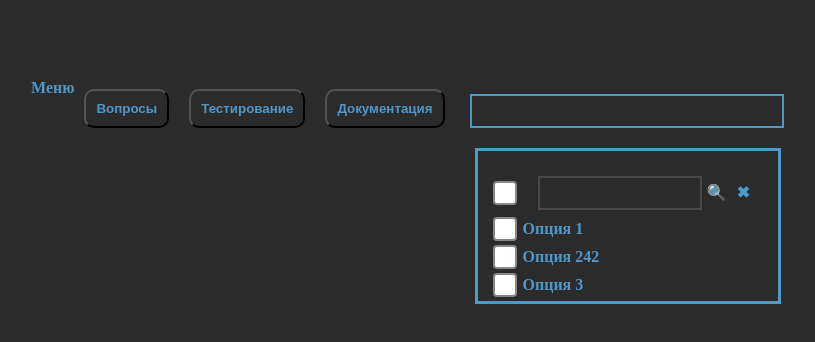
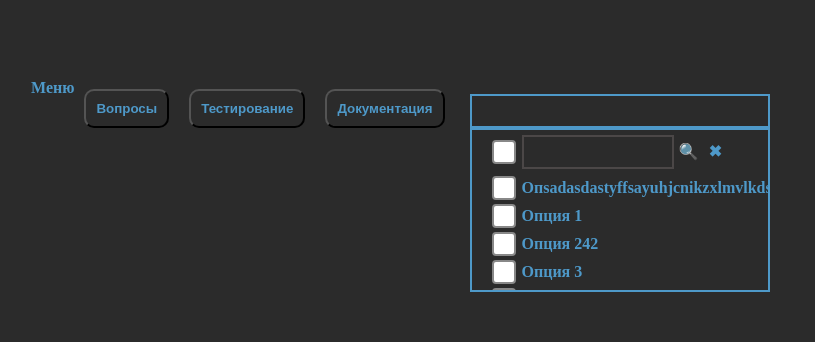
Before and after one commit to CyrillUv/generatorQuestion, an Angular app: page / in a window 1280 px wide. Both pictures are taken after a click on the element 780 px from the left and 111 px from the top of the page. Shown: the top 342 px of the page, without its empty margins (176-991 px from the left). Built offline with nearby package versions, Linux system fonts and the light colour scheme.

Commit message:
Custom multiselect готов!

```diff
--- a/src/app/components/custom/multi-select/multi-select.component.html
+++ b/src/app/components/custom/multi-select/multi-select.component.html
@@ -1,47 +1,62 @@
-<div class="multi-select" (focus)="this.openSelect()">
-  <div class="multi-select--field" tabindex="0" (click)="this.openSelect()">
+<div
+  class="multi-select"
+  [class.multi-select__inactive]="!activeSelect"
+  (focus)="this.openSelect()"
+>
+  <div
+    class="multi-select__field"
+    [class.multi-select__field__inactive]="!activeSelect"
+    tabindex="0"
+    (click)="this.openSelect()"
+  >
     {{ selectedOptions }}
   </div>
+  <label
+    *ngIf="!activeSelect"
+    class="multi-select--remove"
+    (click)="removeOptions()"
+    >✖</label
+  >
 
-  <main class="multi-select--select" *ngIf="activeSelect">
-    <div class="multi-select--select--search">
+  <main class="multi-select__select" *ngIf="activeSelect">
+    <div class="multi-select__select__search">
       <input
         id="id"
         type="checkbox"
-        class="multi-select--select--checkbox"
+        class="multi-select__select__checkbox"
         [checked]="allSelect"
         (click)="allOptions()"
       />
-      <label class="multi-select--select--checkbox-label" for="id"></label>
+      <label class="multi-select__select__checkbox-label" for="id"></label>
       <input
-        class="multi-select--select--search--field"
+        class="multi-select__select__search__field"
         [(ngModel)]="searchField"
         (keyup.enter)="filterOptions()"
       />
       <label
-        class="multi-select--select--search--filter-button"
+        class="multi-select__select__search__filter-button"
         (click)="filterOptions()"
         >🔍</label
       >
       <label
-        class="multi-select--select--search--exit"
+        class="multi-select__select__search__exit"
         (click)="removeOptions()"
         >✖</label
       >
     </div>
     <div
-      class="multi-select--select--option"
+      class="multi-select__select__option"
       *ngFor="let option of searchOptions"
     >
       <input
         id="{{ option }}"
         type="checkbox"
         [checked]="selectedOptions.includes(option)"
-        class="multi-select--select--checkbox"
+        class="multi-select__select__checkbox"
         [value]="option"
         (click)="addOption(option)"
       />
-      <label class="multi-select--select--checkbox-label" for="{{ option }}">
+      <label class="multi-select__select__checkbox-label" for="{{ option }}">
         {{ option }}</label
       >
     </div>
--- a/src/app/components/custom/multi-select/multi-select.component.scss
+++ b/src/app/components/custom/multi-select/multi-select.component.scss
@@ -1,30 +1,44 @@
-.multi-select{
+.multi-select {
   width: 300px;
+  margin: 15px 0 0 15px;
 
-  &--select{
-    margin:20px;
-    width: 100%;
-    border: #4e99c9 3px solid;
+  &__active {
+    display: block;
+  }
+
+  &__inactive {
+    display: flex;
+
+  }
+
+  &--remove {
+    width: 0;
+    cursor: pointer;
+    transform: translate(-23px, 5px);
+  }
+
+  &__select {
+
+    border: #4e99c9 2px solid;
     height: 150px;
     overflow: auto;
     overflow-x: hidden;
+    padding: 5px;
     scrollbar-width: thin;
 
-  &--search{
-    width: 100%;
-    margin: 10px;
+    &__search {
+      margin: 0 0 0 10px;
 
-    &--filter-button,&--exit{
+      &__filter-button, &__exit {
         cursor: pointer;
         margin: 5px;
       }
 
-    &--field{
+      &__field {
         padding: 5px;
-      margin:15px 0 0 15px;
+
         background: #2b2b2b;
         color: #4e99c9;
-      transition: height 0.2s;
         overflow: hidden;
         min-height: 20px;
         width: 50%;
@@ -32,15 +46,19 @@
         border: 2px solid #4b4747;
       }
     }
-    &--checkbox {
+
+    &__checkbox {
       display: none;
     }
 
-    &--option{
-      margin:10px;
+    &__option {
+      margin: 10px;
+      white-space: nowrap;
+      text-overflow:ellipsis ;
     }
+
     /* Стиль для метки, которая будет выглядеть как чекбокс */
-    &--checkbox-label {
+    &__checkbox-label {
       padding-top: 8px;
       position: relative;
       padding-left: 35px;
@@ -48,7 +66,7 @@
       user-select: none; /* предотвращает выделение текста */
       /* Создаем квадратный элемент, который будет имитировать чекбокс */
       &:before {
-        margin:5px;
+        margin: 5px;
         content: "";
         position: absolute;
         left: 0;
@@ -63,15 +81,14 @@
     }
 
 
-
     /* Стили для активированного состояния */
-    &--checkbox:checked + &--checkbox-label:before {
+    &__checkbox:checked + &__checkbox-label:before {
       background-color: #4e99c9; /* Цвет фона при активации */
       border-color: #0080ff; /* Цвет границы при активации */
     }
 
     /* Стили для галочки */
-    &--checkbox-label:after {
+    &__checkbox-label:after {
       content: "";
       position: absolute;
       left: 13px;
@@ -86,29 +103,30 @@
     }
 
     /* Показать галочку при активации чекбокса */
-    &--checkbox:checked + &--checkbox-label:after {
+    &__checkbox:checked + &__checkbox-label:after {
       opacity: 1; /* Показать галочку при активации */
-    }}
+    }
+  }
 
-  &--field{
+  &__field {
     padding: 5px;
-    margin:15px 0 0 15px;
     background: #2b2b2b;
     color: #4e99c9;
     transition: height 0.2s;
     overflow: hidden;
     min-height: 20px;
-    width: 100%;
+    cursor: pointer;
     will-change: auto;
     border: 2px solid #4b4747;
+    text-overflow: ellipsis;
+    &__inactive{
+      width: 100%;
     }
- &--field{
-    cursor: pointer;
   }
 
-  &--field:focus{
+
+  &__field:focus {
     border: 2px solid #4e99c9;
-    outline:none;
   }
 
 }
--- a/src/app/components/custom/multi-select/multi-select.component.ts
+++ b/src/app/components/custom/multi-select/multi-select.component.ts
@@ -11,6 +11,7 @@ import { FormsModule } from '@angular/forms';
 })
 export class MultiSelectComponent {
   public options: string[] = [
+    'Опsadasdastyffsayuhjcnikzxlmvlkdszvsdfasl;kndfhbytgyuajp;adsvkmjnhzxcция8',
     'Опция 1',
     'Опция 242',
     'Опция 3',
@@ -54,14 +55,14 @@ export class MultiSelectComponent {
       return;
     }
     this.searchOptions = this.options.filter(
-      (el) => el.toLowerCase().indexOf(this.searchField.toLowerCase()) > -1,
+      (el) =>
+        el.toLowerCase().indexOf(this.searchField.toLowerCase().trim()) > -1,
     );
   }
 
   public removeOptions() {
     this.searchOptions = this.options;
     this.selectedOptions = [];
-    this.activeSelect = false;
     this.allSelect = false;
     this.searchField = '';
   }
```
Lines whose indentation alone changed are shown as unchanged.
